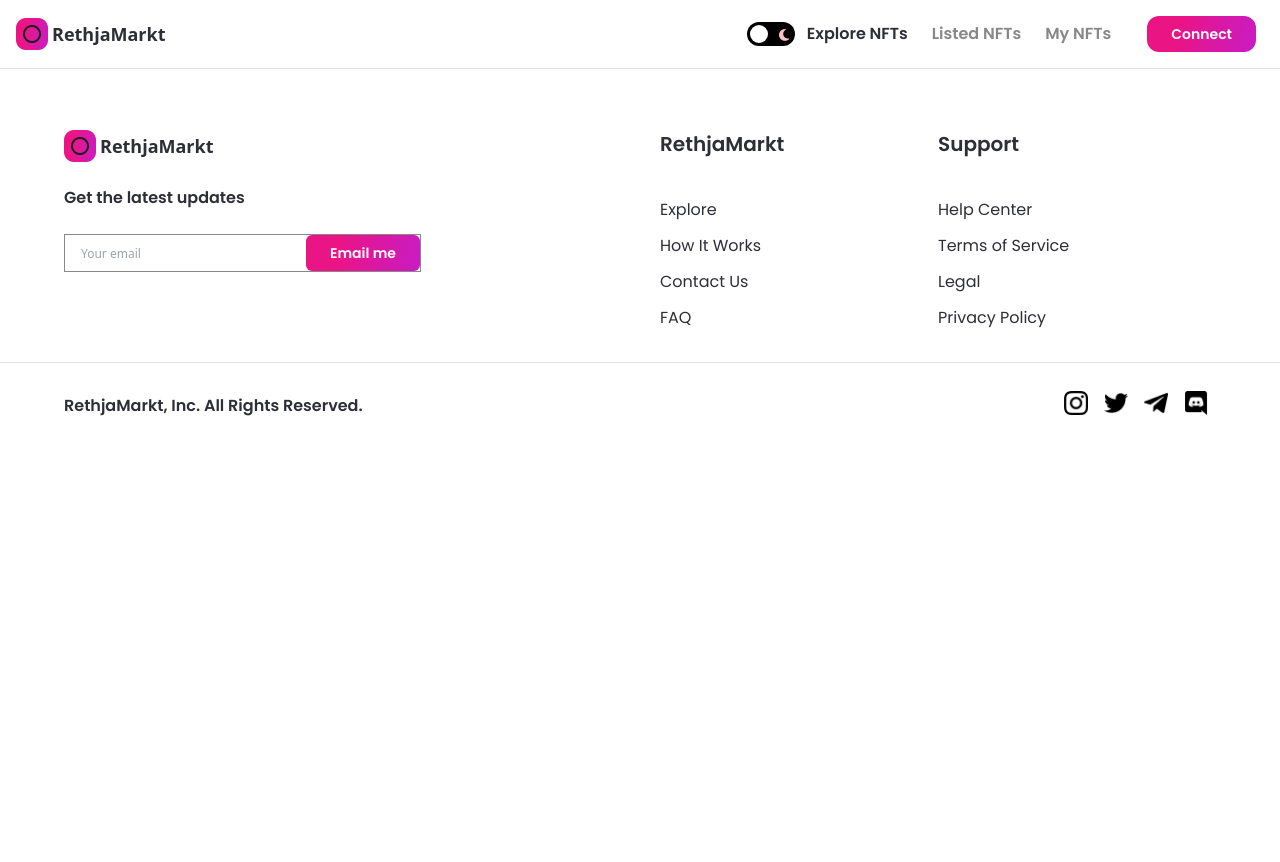
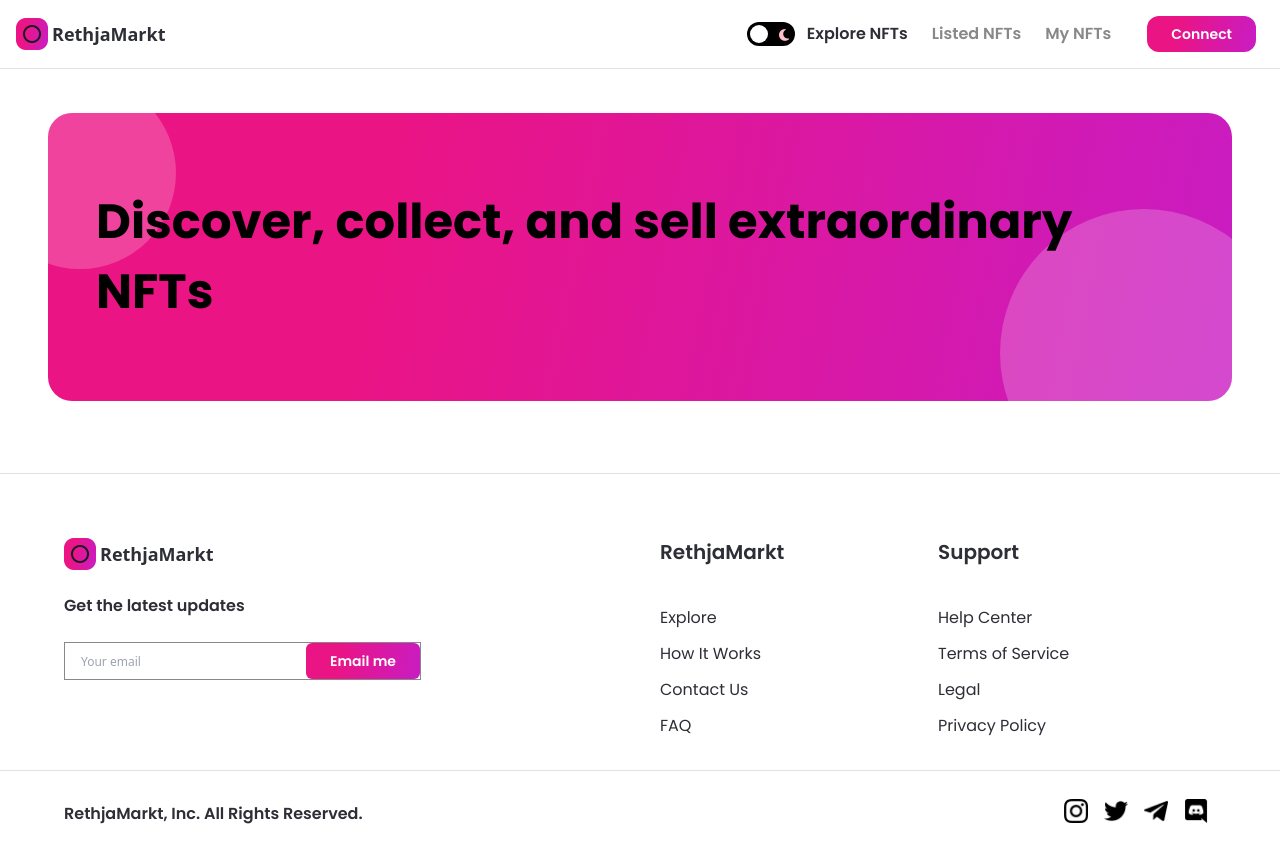
Before and after one commit to utkucm/nft-marketplace, a Next.js app: page / in a window 1280 px wide. Shown: the top 862 px of the page. Before the commit the page ends 800 px from the top, so only its background shows below. Built offline with nearby package versions, Linux system fonts and the light colour scheme.

Commit message:
Added Banner component

```diff
--- /dev/null
+++ b/src/components/Banner.tsx
@@ -0,0 +1,17 @@
+import { FC } from 'react';
+
+interface Props {
+  label: string;
+  parentStyles: string;
+  childStyles: string;
+}
+
+export const Banner: FC<Props> = ({ label, parentStyles, childStyles }) => {
+  return (
+    <div className={`relative w-full flex items-center z-0 overflow-hidden nft-gradient ${parentStyles}`}>
+      <p className={`font-bold text-5xl font-poppins leading-70 ${childStyles}`}>{label}</p>
+      <div className="absolute w-48 h-48 sm:w-32 sm:h-32 rounded-full white-bg -top-9 -left-16 -z-5" />
+      <div className="absolute w-72 h-72 sm:w-56 sm:h-56 rounded-full white-bg -bottom-24 -right-14 -z-5" />
+    </div>
+  );
+};
--- a/src/components/index.ts
+++ b/src/components/index.ts
@@ -1,4 +1,5 @@
 export { Navbar } from './Navbar';
 export { Footer } from './Footer';
 export { Button } from './Button';
+export { Banner } from './Banner';
 export { Logo } from './Logo';
--- a/src/pages/index.tsx
+++ b/src/pages/index.tsx
@@ -1,9 +1,17 @@
 import type { NextPage } from 'next';
+
+import { Banner } from '@components';
 
 const Home: NextPage = () => {
   return (
-    <div>
-      <h1 className="text-3xl font-bold underline"></h1>
+    <div className="flex justify-center sm:px-4 p-12">
+      <div className="w-full minmd:w-4/5">
+        <Banner
+          parentStyles="justify-start mb-6 h-72 sm:h-60 p-12 xs:p-4 xs:h44 rounded-3xl"
+          childStyles="md:text-4xl sm:text-2xl xs:text-xl text-left"
+          label="Discover, collect, and sell extraordinary NFTs"
+        />
+      </div>
     </div>
   );
 };
```
